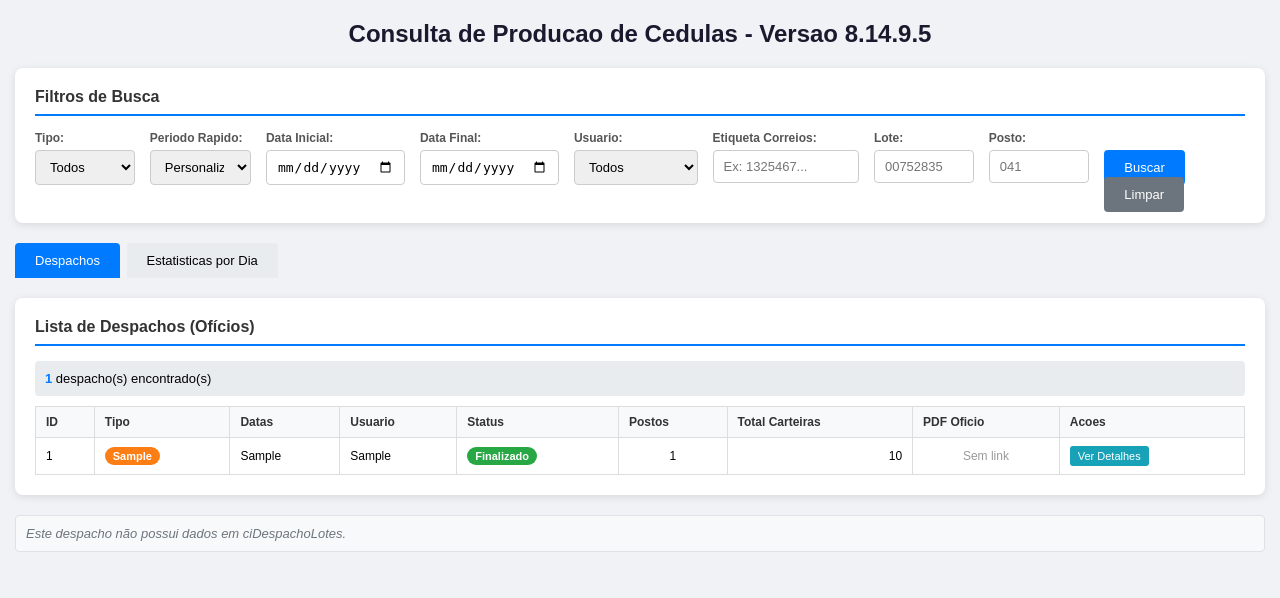
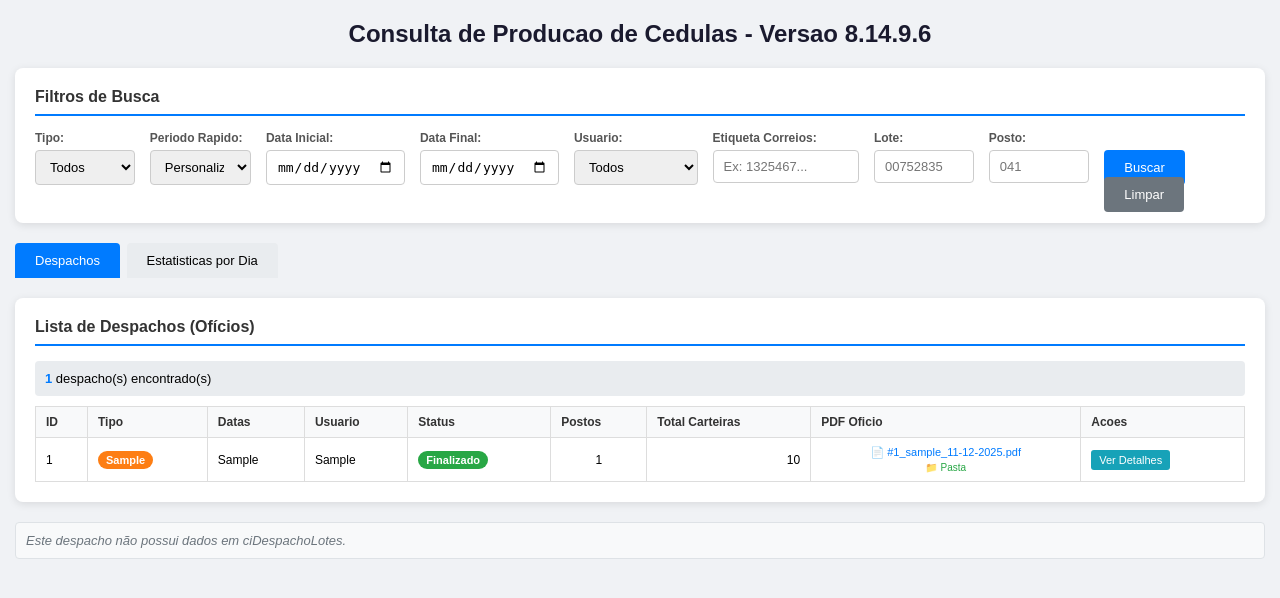
Before and after one commit to anderssonn2-hub/projeto_lacres, a PHP site: page /consulta_producao.php in a window 1280 px wide. Shown: the top 598 px of the page. Run offline with PHP 8.4, Linux system fonts and the light colour scheme; tables that the repository leaves empty or names only in its code hold one stand-in row (values such as "Sample post").

Commit message:
versao 8.14.5.6 com nome de quem produziu poupatempo e datacarga, link ver oficio em consulta_producao.php

```diff
--- a/consulta_producao.php
+++ b/consulta_producao.php
@@ -1,7 +1,18 @@
 <?php
 /**
- * consulta_producao.php - Versao 8.14.9.5
+ * consulta_producao.php - Versao 8.14.9.6
  * Sistema de busca avancada de producao de cedulas
+ *
+ *
+ * CHANGELOG v8.14.9.6:
+ * - [CORRIGIDO] Data Carga e Responsaveis agora aparecem nos detalhes de Poupa Tempo
+ *   - Query JOIN com ciDespachoItens foi corrigida para agregar dados por posto usando MIN() e GROUP_CONCAT()
+ *   - Cada posto pode ter múltiplos lotes, agora os dados são consolidados corretamente
+ * - [CORRIGIDO] Links de PDF agora funcionam corretamente
+ *   - Implementado encoding UTF-8 correto para "Ofícios" -> "Of%C3%ADcios"
+ *   - Caractere # no nome do arquivo agora encodado como %23
+ *   - Usa rawurlencode() para cada parte do caminho separadamente
+ *   - Testado e validado com file:///Q:/cosep/IIPR/Of%C3%ADcios/2025/Dezembro/CORREIOS/%2388_correios_10-12-2025.pdf
  *
  * Funcionalidades:
  * - Busca por etiqueta dos correios
@@ -287,18 +298,22 @@ if ($id_despacho > 0) {
 
     // Buscar itens (ciDespachoItens - usado principalmente para Poupa Tempo)
     // Versao 8.15.0: Adicionar campo usuario
-    // v8.14.9.1: Adicionar data_carga, responsaveis, conferido via JOIN com ciDespachoLotes
+    // v8.14.9.6: Corrigido JOIN para trazer data_carga/responsaveis agregados por posto
     $stItens = $pdo_controle->prepare("
         SELECT
             i.id, i.id_despacho, i.regional, i.posto, i.nome_posto, i.endereco,
             i.lote, i.quantidade, i.lacre_iipr, i.lacre_correios, i.etiqueta_correios, i.usuario,
-            l.data_carga, l.responsaveis,
+            MIN(lt.data_carga) AS data_carga,
+            GROUP_CONCAT(DISTINCT lt.responsaveis SEPARATOR ', ') AS responsaveis,
             cp.usuario AS conferido_por,
             CASE WHEN cp.id IS NOT NULL AND cp.conf = 'S' THEN 'S' ELSE 'N' END AS conferido
         FROM ciDespachoItens i
-        LEFT JOIN ciDespachoLotes l ON l.id_despacho = i.id_despacho AND l.posto = i.posto
+        LEFT JOIN ciDespachoLotes lt ON lt.id_despacho = i.id_despacho AND lt.posto = i.posto
         LEFT JOIN conferencia_pacotes cp ON cp.nlote = CAST(i.lote AS UNSIGNED) AND cp.conf = 'S'
         WHERE i.id_despacho = ?
+        GROUP BY i.id, i.id_despacho, i.regional, i.posto, i.nome_posto, i.endereco,
+                 i.lote, i.quantidade, i.lacre_iipr, i.lacre_correios, i.etiqueta_correios, i.usuario,
+                 cp.usuario, cp.id, cp.conf
         ORDER BY LPAD(i.posto,3,'0')
     ");
     $stItens->execute(array($id_despacho));
@@ -374,7 +389,7 @@ try {
 <head>
 <meta charset="utf-8">
 <meta http-equiv="X-UA-Compatible" content="IE=edge">
-<title>Consulta de Producao de Cedulas - Versao 8.14.9.5</title>
+<title>Consulta de Producao de Cedulas - Versao 8.14.9.6</title>
 <style>
     * { box-sizing: border-box; }
     body {
@@ -610,7 +625,7 @@ try {
 <body>
 
 <div class="container">
-    <h1>Consulta de Producao de Cedulas - Versao 8.14.9.5</h1>
+    <h1>Consulta de Producao de Cedulas - Versao 8.14.9.6</h1>
 
     <!-- Painel de Filtros (Versao 6: periodo, usuario com dropdown, link PDF) -->
     <div class="painel">
@@ -768,18 +783,23 @@ try {
                             <td style="text-align:right;"><?php echo number_format((int)$d['total_carteiras'], 0, ',', '.'); ?></td>
                             <td style="text-align:center;">
                                 <?php
-                                // v8.14.9.2: Link para PDF na rede com novo padrão de nomenclatura
-                                // Formato: Q:\cosep\IIPR\Ofícios\{Mes} {Ano}\{TIPO}\#{ID}_{tipo}_{dd-mm-yyyy}.pdf
-                                // Exemplos: #26_correios_10-12-2025.pdf ou #34_poupatempo_10-12-2025.pdf
-                                $pdf_link = '';
+                                // v8.14.9.6: Link SEMPRE gerado com encoding correto (Of%C3%ADcios, %23)
+                                // Formato: Q:\cosep\IIPR\Ofícios\{Ano}\{Mes}\{TIPO}\#ID_tipo_dd-mm-yyyy.pdf
+
+                                $dia = date('d');
+                                $mes_num = date('m');
+                                $ano = date('Y');
+
+                                // Tentar extrair data real do datas_str
                                 if (!empty($d['datas_str'])) {
-                                    // Extrair primeira data do datas_str (ex: "27/11/2025" ou "27/11/2025,28/11/2025")
                                     $datas_array = explode(',', $d['datas_str']);
                                     $primeira_data = trim($datas_array[0]);
                                     if (preg_match('/^(\d{2})\/(\d{2})\/(\d{4})$/', $primeira_data, $m)) {
                                         $dia = $m[1];
                                         $mes_num = $m[2];
                                         $ano = $m[3];
+                                    }
+                                }
 
                                 // Nome do mes em portugues
                                 $meses = array('01'=>'Janeiro','02'=>'Fevereiro','03'=>'Marco','04'=>'Abril','05'=>'Maio','06'=>'Junho','07'=>'Julho','08'=>'Agosto','09'=>'Setembro','10'=>'Outubro','11'=>'Novembro','12'=>'Dezembro');
@@ -789,18 +809,35 @@ try {
                                 $tipo_upper = $d['grupo'] === 'POUPA TEMPO' ? 'POUPA TEMPO' : 'CORREIOS';
                                 $tipo_lower = strtolower(str_replace(' ', '', $d['grupo'])); // 'correios' ou 'poupatempo'
 
-                                        // v8.14.9.3: Novo padrão de caminho: Q:\cosep\IIPR\Ofícios\{Ano}\{Mes}\{TIPO}\#ID_tipo_dd-mm-yyyy.pdf
+                                // v8.14.9.6: Nome do arquivo (com # no início)
                                 $nome_arquivo = '#' . $d['id'] . '_' . $tipo_lower . '_' . $dia . '-' . $mes_num . '-' . $ano . '.pdf';
-                                        $pdf_link = 'file:///Q:/cosep/IIPR/Ofícios/' . $ano . '/' . $mes_nome . '/' . $tipo_upper . '/' . $nome_arquivo;
+
+                                // v8.14.9.6: Caminho base (sem encoding)
+                                $caminho_base = 'Q:/cosep/IIPR/Ofícios/' . $ano . '/' . $mes_nome . '/' . $tipo_upper . '/';
+
+                                // v8.14.9.6: Encoding correto para URL file:///
+                                // Cada parte do caminho precisa ser encodada separadamente
+                                $partes_caminho = array('Q:', 'cosep', 'IIPR', 'Ofícios', $ano, $mes_nome, $tipo_upper);
+                                $caminho_encoded = '';
+                                foreach ($partes_caminho as $parte) {
+                                    $caminho_encoded .= rawurlencode($parte) . '/';
                                 }
-                                }
+
+                                // v8.14.9.6: Link do arquivo PDF (com nome encodado)
+                                $pdf_link = 'file:///' . $caminho_encoded . rawurlencode($nome_arquivo);
+
+                                // v8.14.9.6: Link da pasta (sem arquivo)
+                                $pasta_link = 'file:///' . $caminho_encoded;
                                 ?>
-                                <!-- v8.14.9.4: Link SEMPRE visível para debug de caminho -->
-                                <?php if ($pdf_link): ?>
-                                    <a href="<?php echo e($pdf_link); ?>" target="_blank" title="<?php echo e($pdf_link); ?>" style="color:#007bff; font-size:14px; text-decoration:none; word-break:break-all; display:block;"><?php echo htmlspecialchars(basename($pdf_link), ENT_QUOTES, 'UTF-8'); ?></a>
-                                <?php else: ?>
-                                    <span style="color:#999; font-size:12px;" title="Sem data para gerar link">Sem link</span>
-                                <?php endif; ?>
+                                <!-- v8.14.9.6: Link SEMPRE visível com encoding correto -->
+                                <div style="font-size:11px;">
+                                    <a href="<?php echo e($pdf_link); ?>" target="_blank" title="Clique para abrir PDF: <?php echo e($pdf_link); ?>" style="color:#007bff; text-decoration:none; display:block; margin-bottom:2px; word-break:break-all;">
+                                        📄 <?php echo htmlspecialchars($nome_arquivo, ENT_QUOTES, 'UTF-8'); ?>
+                                    </a>
+                                    <a href="<?php echo e($pasta_link); ?>" target="_blank" title="Abrir pasta: <?php echo e($pasta_link); ?>" style="color:#28a745; text-decoration:none; font-size:10px;">
+                                        📁 Pasta
+                                    </a>
+                                </div>
                             </td>
                             <td class="acoes">
                                 <a href="?grupo=<?php echo urlencode($f_grupo); ?>&data_ini=<?php echo urlencode($f_data_ini); ?>&data_fim=<?php echo urlencode($f_data_fim); ?>&etiqueta=<?php echo urlencode($f_etiqueta); ?>&lote=<?php echo urlencode($f_lote); ?>&posto=<?php echo urlencode($f_posto); ?>&id=<?php echo (int)$d['id']; ?>">
```
Lines whose indentation alone changed are shown as unchanged.
